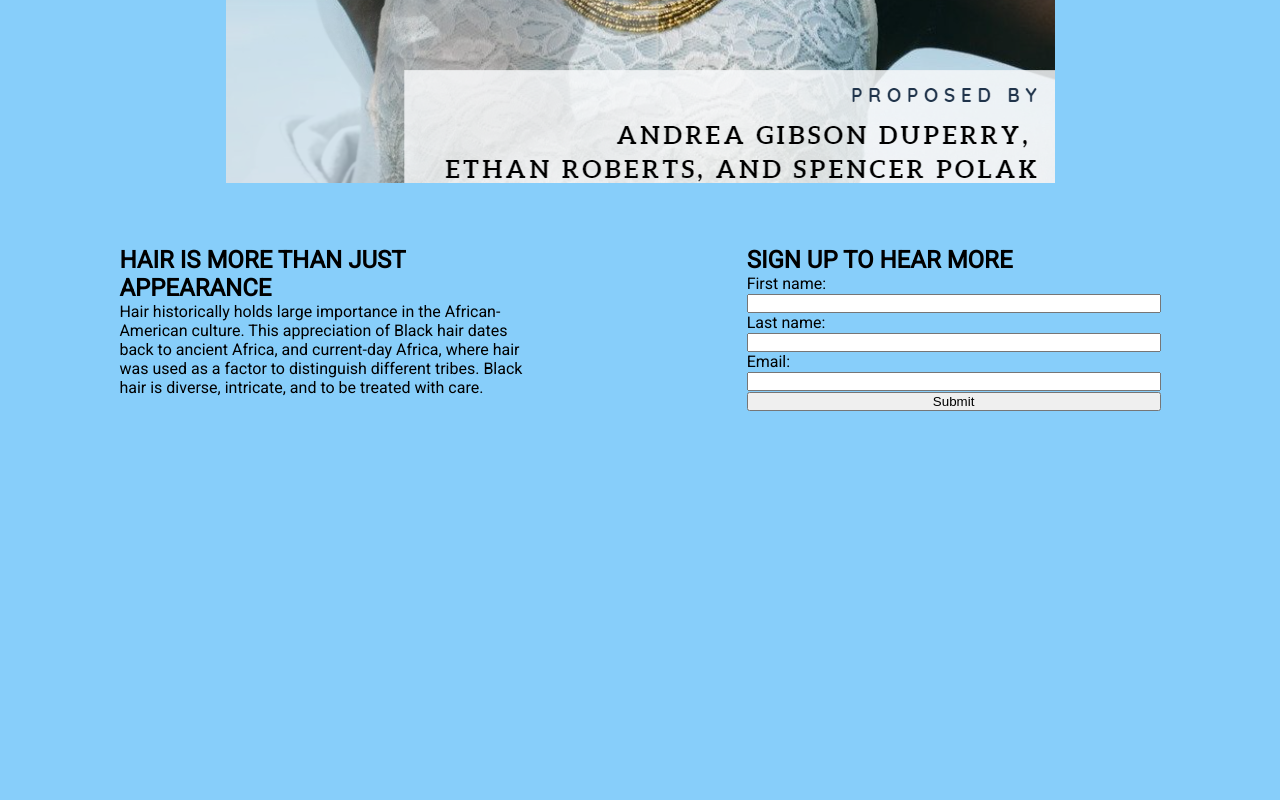
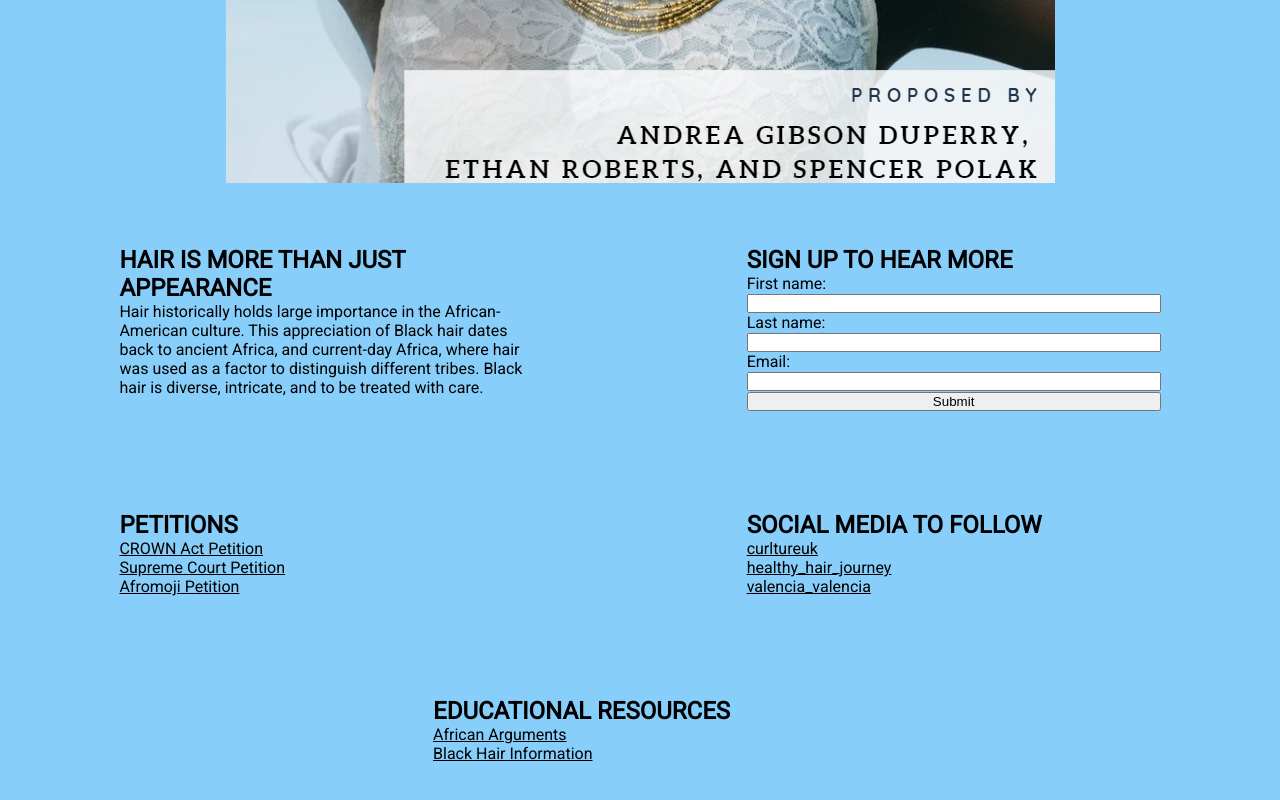
Before and after one commit to ethanbrowntown/ethanbrowntown.github.io, a plain HTML site: page index.html in a window 1280 px wide. Shown: the part 1019-1819 px from the top of the page. Before the commit the page ends 1493 px from the top, so only its background shows below. Drawn offline with Linux system fonts and the light colour scheme.

Commit message:
Add files via upload

```diff
--- a/index.html
+++ b/index.html
@@ -41,6 +41,23 @@
                 <input type="submit" value="Submit">
             </form>
         </span>
+        <span>
+            <h2>PETITIONS</h2>
+                <a href="https://campaigns.organizefor.org/petitions/help-make-hair-discrimination-illegal">CROWN Act Petition</a><br>
+                <a href="https://www.change.org/p/the-united-states-supreme-court-outlaw-natural-hair-discrimination-against-black-people-in-the-united-states">Supreme Court Petition</a><br>
+                <a href="https://www.change.org/p/let-s-make-the-afromoji-happen-afrohairmatters">Afromoji Petition</a>
+        </span>
+        <span>
+            <h2>SOCIAL MEDIA TO FOLLOW</h2>
+            <a href="https://www.instagram.com/curltureuk/">curltureuk</a><br>
+            <a href="https://www.instagram.com/healthy_hair_journey">healthy_hair_journey</a><br>
+            <a href="https://www.instagram.com/valencia_valencia/">valencia_valencia</a>
+        </span>
+        <span>
+            <h2>EDUCATIONAL RESOURCES</h2>
+            <a href="https://africanarguments.org/">African Arguments</a><br>
+            <a href="https://blackhairinformation.com/">Black Hair Information</a>
+        </span>
     </div>
 </body>
 </html>
--- a/styles.css
+++ b/styles.css
@@ -54,3 +54,7 @@ body div span {
     width: 33%;
     margin: 4%
 }
+
+a {
+    color: black;
+}
```
